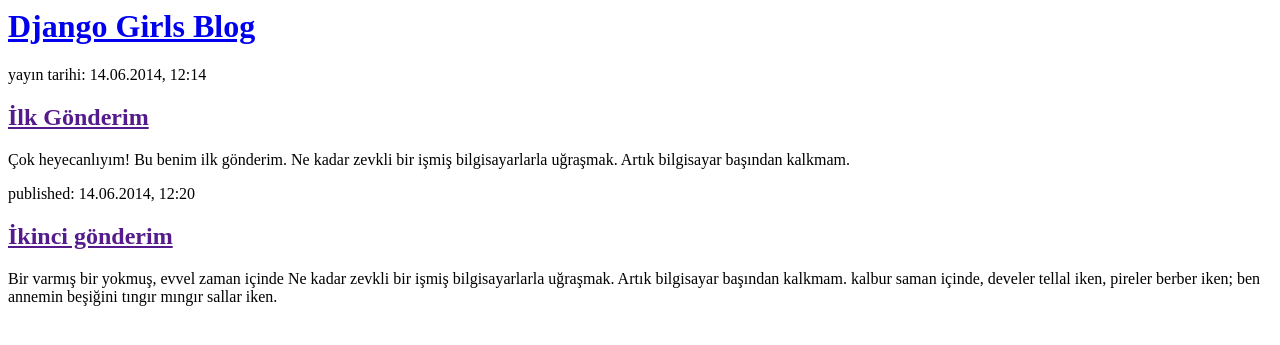
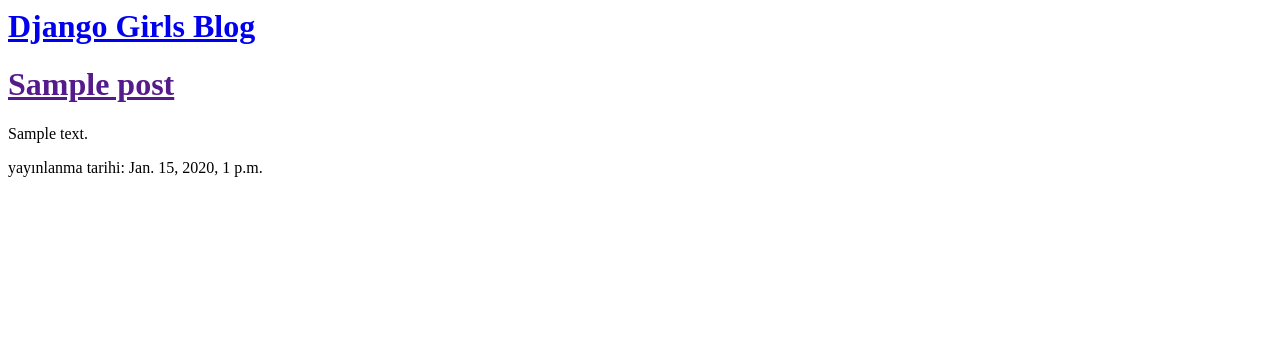
Before and after one commit to mesmerve/my-first-blog, a Django app: template blog/templates/blog/post_list.html in a window 1280 px wide. Shown: the top 345 px of the page. Run offline with Django 3.2, Linux system fonts and the light colour scheme; the template is opened without the code that fills it: values that come from a table or form of the project are taken from there, others are empty; tables that the repository leaves empty hold one stand-in row (values such as "Sample post").

Commit message:
Bir şeyler

```diff
--- a/blog/templates/blog/post_list.html
+++ b/blog/templates/blog/post_list.html
@@ -4,19 +4,20 @@
         <title>Django Girls blog</title>
     </head>
     <body>
-        <div>
-            <h1><a href="/">Django Girls Blog</a></h1>
-        </div>
-        <div>
-            <p>yayın tarihi: 14.06.2014, 12:14</p>
-            <h2><a href="">İlk Gönderim</a></h2>
-            <p>Çok heyecanlıyım! Bu benim ilk gönderim. Ne kadar zevkli bir işmiş bilgisayarlarla uğraşmak. Artık bilgisayar başından kalkmam. </p>
-        </div>
 
         <div>
-            <p>published: 14.06.2014, 12:20</p>
-            <h2><a href="">İkinci gönderim</a></h2>
-            <p>Bir varmış bir yokmuş, evvel zaman içinde Ne kadar zevkli bir işmiş bilgisayarlarla uğraşmak. Artık bilgisayar başından kalkmam. kalbur saman içinde, develer tellal iken, pireler berber iken; ben annemin beşiğini tıngır mıngır sallar iken.</p>
+          <div>
+    <h1><a href="/">Django Girls Blog</a></h1>
+</div>
+
+{% for post in posts %}
+    <div>
+
+        <h1><a href="">{{ post.title }}</a></h1>
+        <p>{{ post.text|linebreaksbr }}</p>
+        <p>yayınlanma tarihi: {{ post.published_date }}</p>
+    </div>
+{% endfor %}
         </div>
     </body>
 </html>
--- a/blog/views.py
+++ b/blog/views.py
@@ -1,3 +1,7 @@
 from django.shortcuts import render
+from django.utils import timezone
+from .models import Post
+
 def post_list(request):
-    return render(request, 'blog/post_list.html', {})
+    posts = Post.objects.filter(published_date__lte=timezone.now()).order_by('published_date')
+    return render(request, 'blog/post_list.html', {'posts': posts})
```
